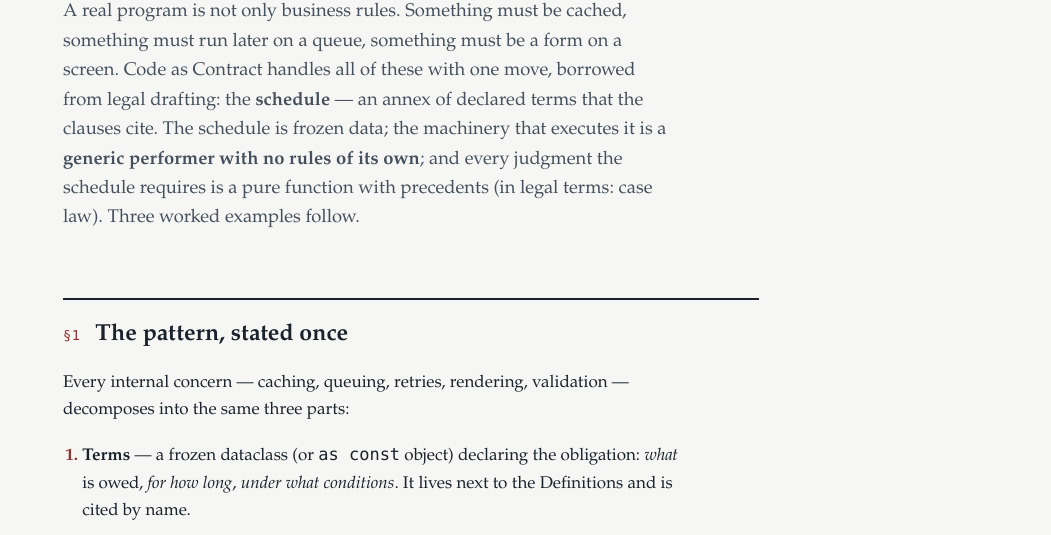
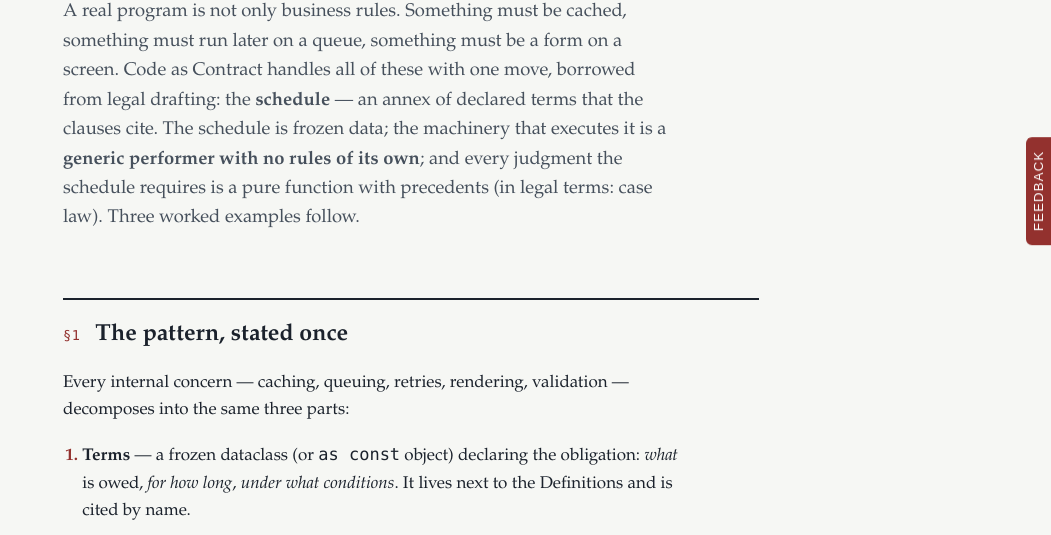
Before and after one commit to intrepid-g/code-as-contract, a plain HTML site: page pattern/papers/schedules.html in a window 1280 px wide. Shown: the part 209-744 px from the top of the page, without its empty margins (229-1280 px from the left). Drawn offline with Linux system fonts and the light colour scheme.

Commit message:
feat: add feedback tab that files GitHub issues (#1)
Readers of the papers had no easy way to report a problem or
suggest an idea. Add the vertical feedback tab from the everything
project to each paper page.

The pages are static, with no backend to keep a GitHub token. So
the tab opens a prefilled GitHub issue form. Two issue templates
(bug, improvement) add the feedback, triage and type labels.

```diff
--- /dev/null
+++ b/assets/feedback.js
@@ -0,0 +1,74 @@
+// Feedback tab, vertical, center right. Adapted from ../everything feedback_widget.js.
+// ponytail: static pages have no backend to hold a GitHub token, so submit opens a
+// prefilled GitHub issue form; the form template applies the labels. Upgrade path:
+// a small server endpoint (like everything/feedback) that creates the issue via the API.
+(function () {
+  var REPO = "https://github.com/intrepid-g/code-as-contract";
+  var TEMPLATE = { Bug: "feedback-bug.yml", Improvement: "feedback-improvement.yml" };
+  var MAX_SUMMARY = 200, MAX_DESC = 4000; // keeps the URL well under GitHub's ~8 KB limit
+
+  function issueUrl(kind, summary, description, page) {
+    var p = new URLSearchParams({
+      template: TEMPLATE[kind], title: summary.trim().slice(0, MAX_SUMMARY),
+      description: description.trim().slice(0, MAX_DESC), page: page.split("#")[0]
+    });
+    return REPO + "/issues/new?" + p.toString();
+  }
+  if (typeof document === "undefined") { module.exports = { issueUrl: issueUrl, TEMPLATE: TEMPLATE }; return; }
+
+  var CSS =
+    "#fbw{--a:var(--seal,#93312E);--bg:var(--paper-raised,#fff);--fg:var(--ink,#1B222C);--rule:var(--rule,#D6D9D2);font-family:inherit}" +
+    "#fbw [hidden]{display:none!important}" +
+    "#fbw-tab{position:fixed;right:0;top:50%;transform:translateY(-50%) rotate(180deg);writing-mode:vertical-rl;text-transform:uppercase;letter-spacing:.08em;font:bold 12px/1 inherit;padding:14px 5px;background:var(--a);color:#fff;border:0;border-radius:0 6px 6px 0;cursor:pointer;z-index:1000}" +
+    "#fbw-tab:focus-visible,#fbw-panel :focus-visible{outline:2px solid var(--a);outline-offset:2px}" +
+    "#fbw-backdrop{position:fixed;inset:0;background:rgba(0,0,0,.4);z-index:1000}" +
+    "#fbw-panel{position:fixed;right:0;top:50%;transform:translateY(-50%);width:360px;max-width:100vw;max-height:90vh;overflow:auto;box-sizing:border-box;padding:16px;background:var(--bg);color:var(--fg);border:1px solid var(--rule);border-radius:8px 0 0 8px;box-shadow:-4px 0 20px rgba(0,0,0,.3);z-index:1001}" +
+    "#fbw-head{display:flex;justify-content:space-between;align-items:center}#fbw-head h2{margin:0;font-size:18px}" +
+    "#fbw-close{background:none;border:0;color:inherit;font-size:22px;cursor:pointer}" +
+    "#fbw label{display:block;margin:12px 0 4px;font-size:13px;font-weight:600}" +
+    "#fbw input,#fbw select,#fbw textarea{width:100%;box-sizing:border-box;padding:8px;font:inherit;font-size:14px;color:inherit;background:transparent;border:1px solid var(--rule);border-radius:4px}" +
+    "#fbw select option{color:#000}" +
+    "#fbw-submit{margin-top:14px;padding:8px 14px;background:var(--a);color:#fff;border:0;border-radius:4px;font:inherit;cursor:pointer}" +
+    "#fbw-note{font-size:12px;opacity:.75;margin:10px 0 0}";
+
+  function boot() {
+    var style = document.createElement("style"); style.textContent = CSS; document.head.appendChild(style);
+    var root = document.createElement("div"); root.id = "fbw";
+    root.innerHTML =
+      '<button type="button" id="fbw-tab" aria-haspopup="dialog" aria-expanded="false" aria-controls="fbw-panel">Feedback</button>' +
+      '<div id="fbw-backdrop" hidden></div>' +
+      '<div id="fbw-panel" role="dialog" aria-modal="true" aria-labelledby="fbw-heading" hidden>' +
+      '<div id="fbw-head"><h2 id="fbw-heading">Send feedback</h2><button type="button" id="fbw-close" aria-label="Close">&times;</button></div>' +
+      '<form id="fbw-form"><label for="fbw-title">Summary</label>' +
+      '<input id="fbw-title" maxlength="' + MAX_SUMMARY + '" required placeholder="Short summary of the issue or idea">' +
+      '<label for="fbw-type">Type</label><select id="fbw-type"><option>Bug</option><option>Improvement</option></select>' +
+      '<label for="fbw-desc">Description</label>' +
+      '<textarea id="fbw-desc" rows="5" maxlength="' + MAX_DESC + '" placeholder="Steps to reproduce, or details about the idea"></textarea>' +
+      '<button type="submit" id="fbw-submit">Continue on GitHub</button>' +
+      '<p id="fbw-note">Opens a prefilled GitHub issue. You need a GitHub account to submit it.</p></form></div>';
+    document.body.appendChild(root);
+    function q(id) { return root.querySelector("#fbw-" + id); }
+    var tab = q("tab"), panel = q("panel"), backdrop = q("backdrop"), title = q("title");
+    function toggle(open) {
+      panel.hidden = backdrop.hidden = !open; tab.hidden = open;
+      tab.setAttribute("aria-expanded", open);
+      (open ? title : tab).focus();
+    }
+    tab.onclick = function () { toggle(true); };
+    q("close").onclick = backdrop.onclick = function () { toggle(false); };
+    document.addEventListener("keydown", function (e) {
+      if (panel.hidden) return;
+      if (e.key === "Escape") return toggle(false);
+      if (e.key !== "Tab") return;
+      var f = panel.querySelectorAll("button,input,select,textarea"), first = f[0], last = f[f.length - 1];
+      if (e.shiftKey && document.activeElement === first) { e.preventDefault(); last.focus(); }
+      else if (!e.shiftKey && document.activeElement === last) { e.preventDefault(); first.focus(); }
+    });
+    q("form").onsubmit = function (e) {
+      e.preventDefault();
+      window.open(issueUrl(q("type").value, title.value, q("desc").value, location.href), "_blank", "noopener");
+      title.value = q("desc").value = ""; toggle(false);
+    };
+  }
+  if (document.readyState === "loading") document.addEventListener("DOMContentLoaded", boot); else boot();
+})();
--- a/pattern/papers/schedules.html
+++ b/pattern/papers/schedules.html
@@ -914,3 +914,4 @@ in exchange for a bounded checkout time.
     });
   });
 </script>
+<script src="../../assets/feedback.js" defer></script>
```
Also changed, not shown: pattern/papers/vs-gherkin.html (+1 -0 lines), tests/feedback.test.mjs (added, +19 -0 lines), 2 other files.
